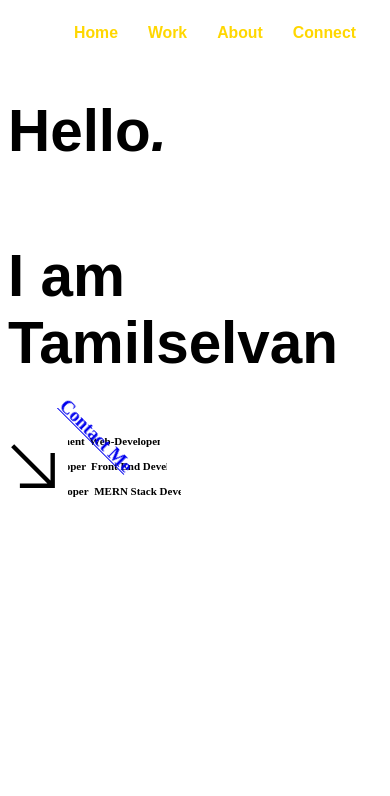
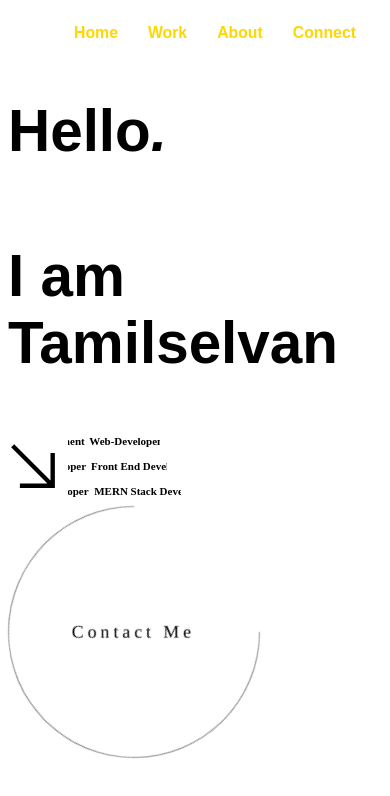
Before and after one commit to tamilselvanks007/personal-portfolio, a React (Create React App) app: page / in a window 390 px wide. Shown: the top 796 px of the page. Built offline with nearby package versions, Linux system fonts and the light colour scheme; a web font is replaced by a local one.

Commit message:
cta-btn🎉

```diff
--- a/src/App.js
+++ b/src/App.js
@@ -1,4 +1,5 @@
 import ContactBtn from "./js/components/ContactBtn/ContactBtn.jsx";
+import CTABtn from "./js/components/CTABtn/CTABtn.jsx";
 import Navbar from "./js/components/Navbar/Navbar.jsx";
 import PageHeader from "./js/components/PageHeader/PageHeader.jsx";
 import SkillsIntro from "./js/components/SkillsIntro/SkillsIntro.jsx";
@@ -10,6 +11,7 @@ function App() {
       <PageHeader />
       <SkillsIntro />
       <ContactBtn />
+      <CTABtn />
     </div>
   );
 }
--- /dev/null
+++ b/src/css/components/CTABtn/CTABtn.css
@@ -0,0 +1,13 @@
+.cta-btn {
+    font-weight: 700;
+    font-family: "Work Sans", sans-serif;
+    color: #181818;
+    transition: all 0.5s ease-in-out;
+  }
+  .cta-btn:hover {
+    -webkit-text-stroke: 1px #000000;
+    color: white;
+    font-weight: 700;
+    font-family: sans-serif;
+    letter-spacing: 3px;
+  }
--- a/src/css/components/ContactBtn/ContactBtn.css
+++ b/src/css/components/ContactBtn/ContactBtn.css
@@ -1,115 +1,44 @@
-.contact-wrap {
-  display: flex;
-  gap: 80px;
-  align-items: center;
-}
-.mail-text-wrap {
-  display: flex;
-  justify-content: flex-end;
-  width: 50%;
-  color: #ffefda;
-}
-.mail-text-wrap p {
-  width: 45%;
-  font-size: 15px;
-  line-height: 17px;
-  font-weight: 400;
-  letter-spacing: -0.8px;
-}
-.mail-wrap {
-  display: flex;
-  justify-content: flex-end;
-  width: 50%;
-}
-
-.contact-mail {
+.contact-btn {
+  position: relative;
+  width: 400px;
+  height: 400px;
+  right: 200px;
+  border-right: 1px solid rgb(131, 131, 131);
+  border-bottom: 1px solid rgb(131, 131, 131);
+  border-left: 1px solid rgb(131, 131, 131);
+  border-top: 1px solid transparent;
+  border-radius: 50%;
   display: flex;
   align-items: center;
   justify-content: center;
-  color: #dfd3c3;
-  line-height: 1.2rem;
-  background: 0 0;
-  border: none;
-  outline: 0;
-  font-family: "panchang", sans-serif;
-  position: relative;
 }
-.contact-mail a {
-  cursor: pointer;
-  font-size: 25px;
-  font-weight: 700;
-  text-decoration: none;
-  color: #dfd3c3;
-  z-index: 99;
-}
-.contact-mail::after {
-  content: "";
-  position: absolute;
-  left: -30px;
-  transform: rotate(2deg);
-  /* background-image: url(../../assets/Images/brush-stroks.png); */
-  border: 2px solid #ffd700;
-  border-radius: 50%;
-  background-repeat: no-repeat;
-  background-size: contain;
-  width: 115%;
-  height: 450%;
-}
-@media screen and (max-width: 1100px) {
-  .contact-mail a {
-    font-size: 20px;
+@media screen and (max-width: 884px) {
+  .contact-btn {
+    right: 80px;
+    width: 300px;
+    height: 300px;
   }
 }
-@media screen and (max-width: 880px) {
-  .contact-mail a {
-    font-size: 20px;
-  }
-  .mail-text-wrap {
-    justify-content: flex-start;
-  }
-  .mail-text-wrap p {
-    width: 80%;
+@media screen and (max-width: 664px) {
+  .contact-btn {
+    right: 0;
+    width: 250px;
+    height: 250px;
   }
 }
-@media screen and (max-width: 770px) {
-  .contact-wrap {
-    flex-direction: column;
-  }
-  .mail-text-wrap {
-    width: 100%;
-    justify-content: flex-start;
-  }
-  .mail-text-wrap p {
-    width: 90%;
-    font-size: 20px;
-    line-height: 27px;
-  }
-  .mail-wrap {
-    width: 100%;
-    justify-content: flex-start;
-  }
-  .contact-mail a {
-    font-size: 24px;
-  }
+.contact-btn h3 {
+  transform: rotate(-45deg);
+  overflow: hidden;
 }
-@media screen and (max-width: 550px) {
-  .contact-wrap {
-    flex-direction: column;
-  }
-  .mail-text-wrap {
-    width: 100%;
-    justify-content: flex-start;
-  }
-  .mail-text-wrap p {
-    width: 90%;
-    font-size: 15px;
-    line-height: 17px;
-  }
-  .mail-wrap {
-    width: 100%;
-    justify-content: flex-start;
-  }
-  .contact-mail a {
-    font-size: clamp(12px, 9px + 1.3vw, 20px);
-  }
+
+.contact-btn a {
+  text-decoration: none;
+  /* color: rgba(255, 254, 210, 0.575); */
+  color: black;
+  font-size: clamp(13px, 10px + 2vw, 27px);
+  font-weight: 100;
+  letter-spacing: 4px;
 }
+.contact-btn a:hover {
+  color: white;
+}
--- /dev/null
+++ b/src/js/components/CTABtn/CTABtn.jsx
@@ -0,0 +1,31 @@
+import React from "react";
+import "../../../css/components/CTABtn/CTABtn.css";
+
+import { motion } from "framer-motion";
+
+const CTABtn = (props) => {
+  const style = {
+    width: `${props.width}`,
+    backgroundColor: "white",
+    border: "none",
+    padding: `${props.padding}`,
+    fontSize: "clamp(12px, 4px + 3vw, 18px)",
+    cursor: "pointer",
+    textDecoration: "none",
+  };
+  return (
+    <>
+      <a href={props.link} target="_blank" rel="noreferrer">
+        <motion.button
+          style={style}
+          className="cta-btn"
+          whileTap={{ scale: 0.9 }}
+        >
+          {props.text}
+        </motion.button>
+      </a>
+    </>
+  );
+};
+
+export default CTABtn;
```
Also changed, not shown: src/js/data/IntroInfo.jsx (added, +38 -0 lines).
